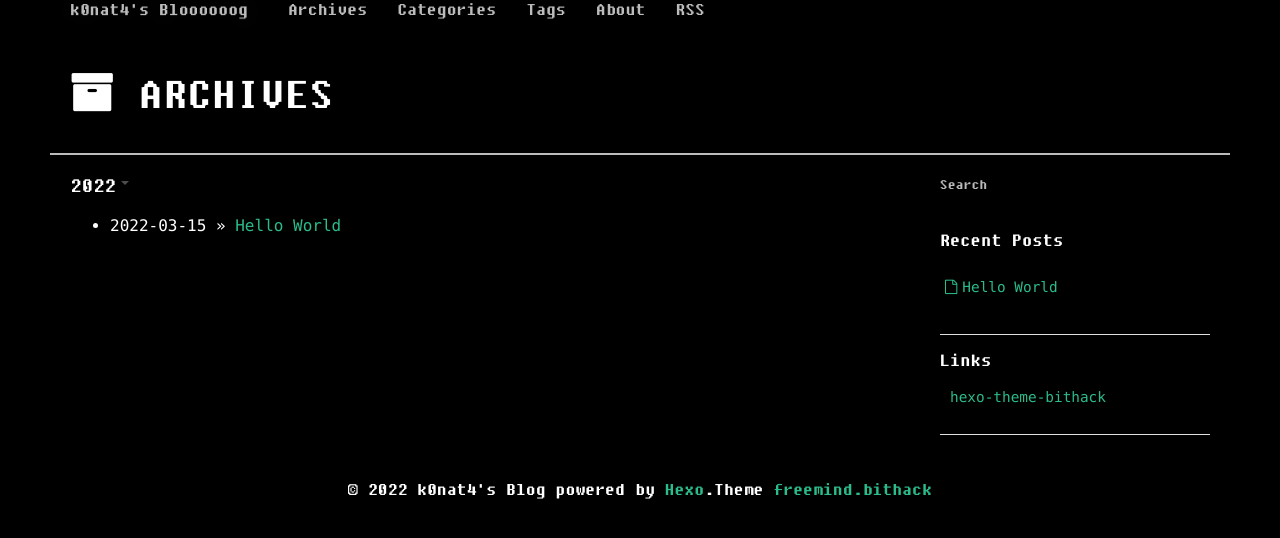
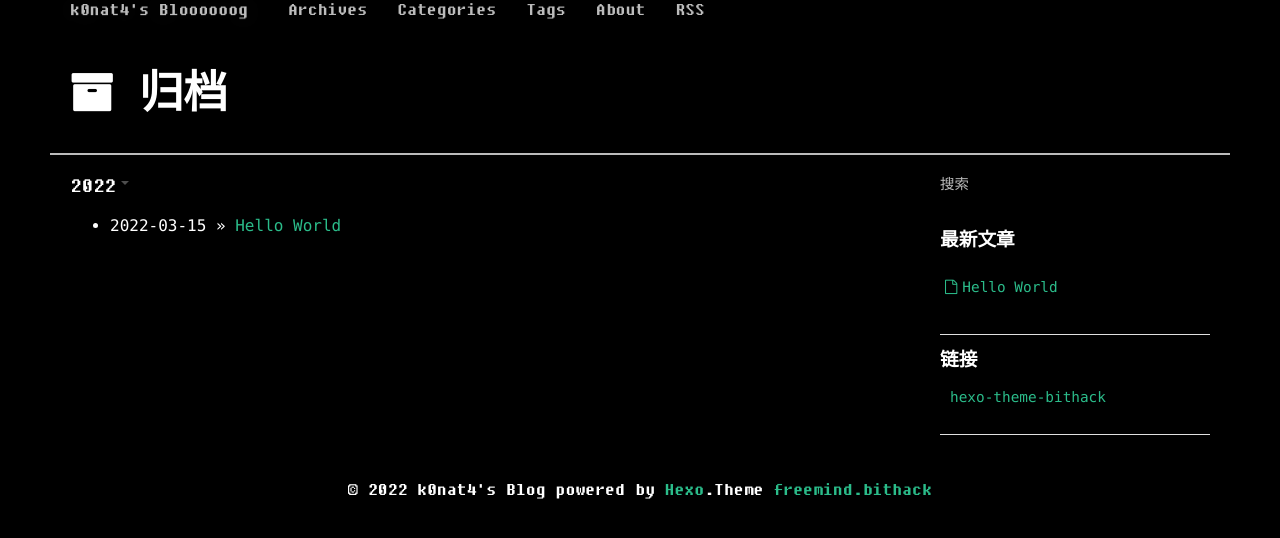
Before and after one commit to k0nat4/k0nat4.github.io, a plain HTML site: page archives/index.html in a window 1280 px wide. Drawn offline with Linux system fonts and the light colour scheme.

Commit message:
Site updated: 2022-03-15 23:10:16

```diff
--- a/archives/index.html
+++ b/archives/index.html
@@ -6,7 +6,7 @@
   <meta http-equiv="cache-control" content="no-cache">
   <meta http-equiv="expires" content="0">
 
-  <title>Archives | k0nat4&#39;s Bloooooog</title>
+  <title>归档 | k0nat4&#39;s Bloooooog</title>
   <meta name="author" content="k0nat4">
 
 
@@ -108,7 +108,7 @@
 
 <!-- title -->
 <div class="page-header">
-  <h1 class="archive-title"><i class="fa fa-archive"></i> Archives</h1>
+  <h1 class="archive-title"><i class="fa fa-archive"></i> 归档</h1>
 </div>
 
 <div class="row page">
@@ -148,7 +148,7 @@
 
   <div id="site_search">
    <div class="form-group">
-    <input type="text" id="local-search-input" name="q" results="0" placeholder="Search" class="st-search-input st-default-search-input form-control"/>
+    <input type="text" id="local-search-input" name="q" results="0" placeholder="搜索" class="st-search-input st-default-search-input form-control"/>
    </div>
   <div id="local-search-result"></div>
   </div>
@@ -162,7 +162,7 @@
 
 
 <div class="widget">
-  <h4>Recent Posts</h4>
+  <h4>最新文章</h4>
   <ul class="entry list-unstyled">
 
       <li>
@@ -175,7 +175,7 @@
 
 
 <div class="widget">
-	<h4>Links</h4>
+	<h4>链接</h4>
 	<ul class="blogroll list-unstyled">
 
 		<li><i class="false"></i><a href="https://github.com/Ares-X/hexo-theme-freemind.bithack" title="" target="_blank"]);">hexo-theme-bithack</a></li>
```
Also changed, not shown: 2022/03/15/hello-world/index.html (+1 -1 lines), archives/2022/03/index.html (+4 -4 lines), archives/2022/index.html (+4 -4 lines), index.html (+5 -5 lines), favicon.png.
